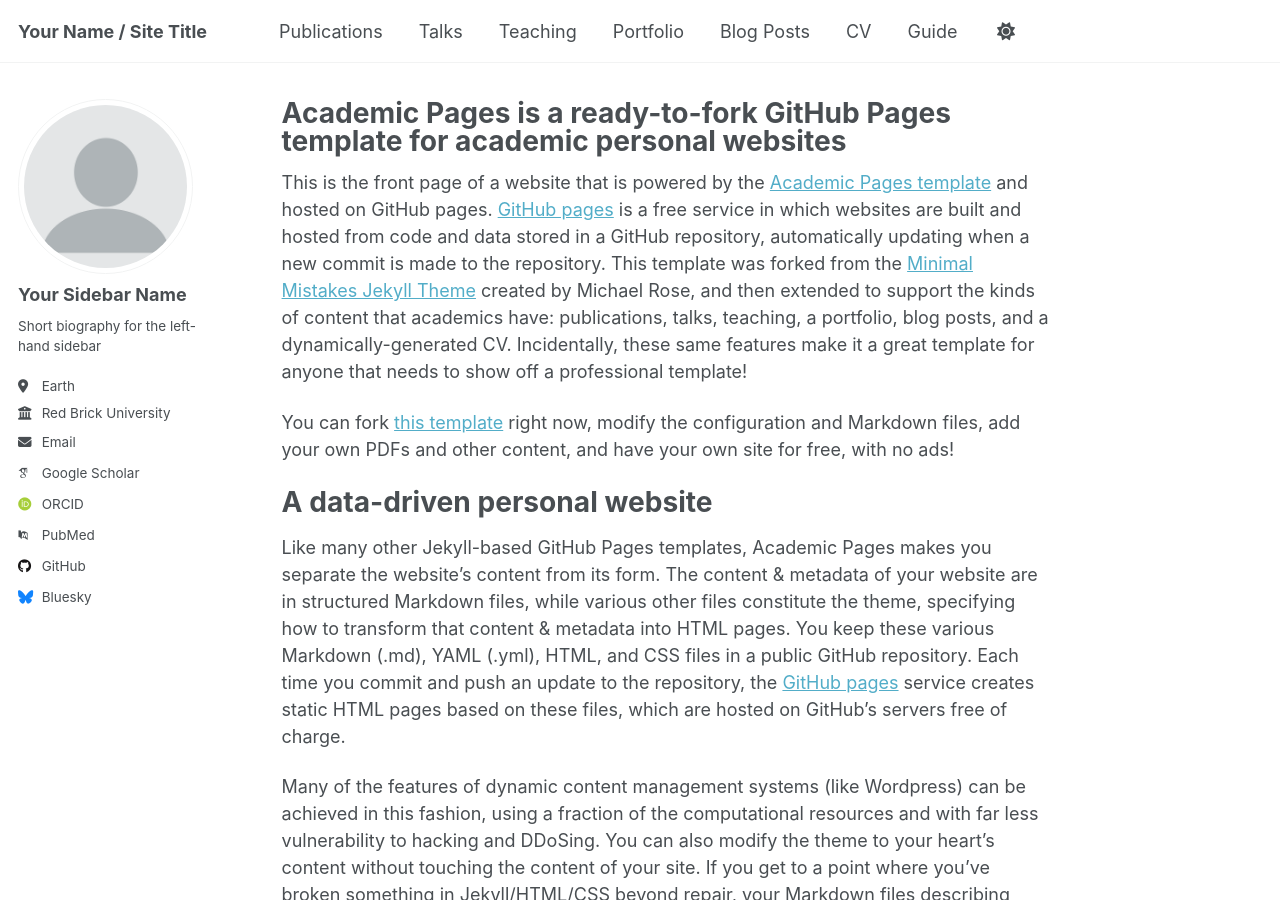
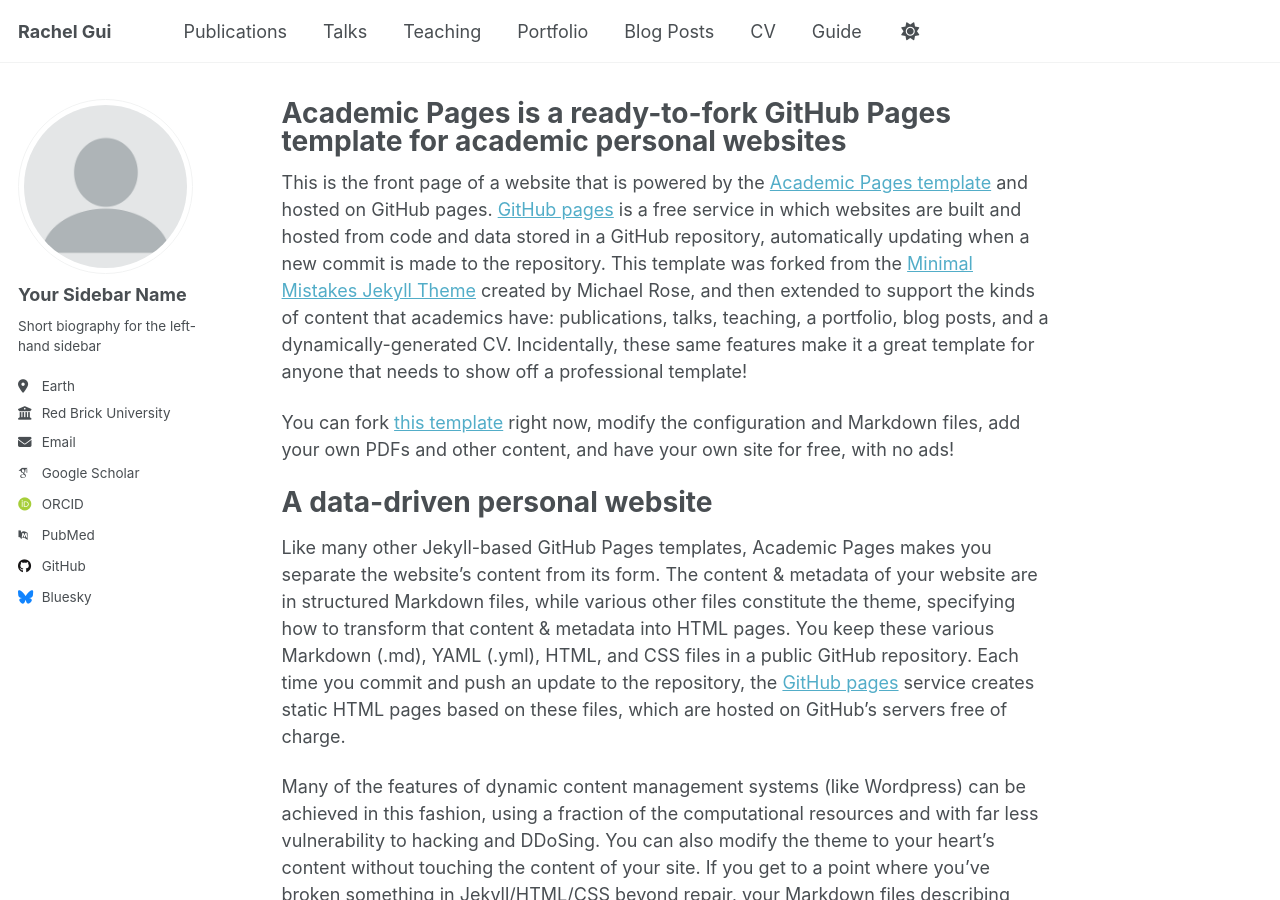
Before and after one commit to Rachel-Gui/Rachel_Gui, a Jekyll site: the page built from _pages/about.md, in a window 1280 px wide and 900 px high. Built offline with Jekyll 4.4.1, drawn with Linux system fonts in a browser that asks for light colours; some web fonts are replaced; a script that is not in the unit is left out.

Commit message:
Update _config.yml

```diff
--- a/_config.yml
+++ b/_config.yml
@@ -9,7 +9,7 @@
 # Basic Site Settings
 locale                   : "en-US"
 site_theme               : "default"
-title                    : "Your Name / Site Title"
+title                    : "Rachel Gui"
 title_separator          : "-"
 name                     : &name "Your Name"
 description              : &description "personal description"
```
